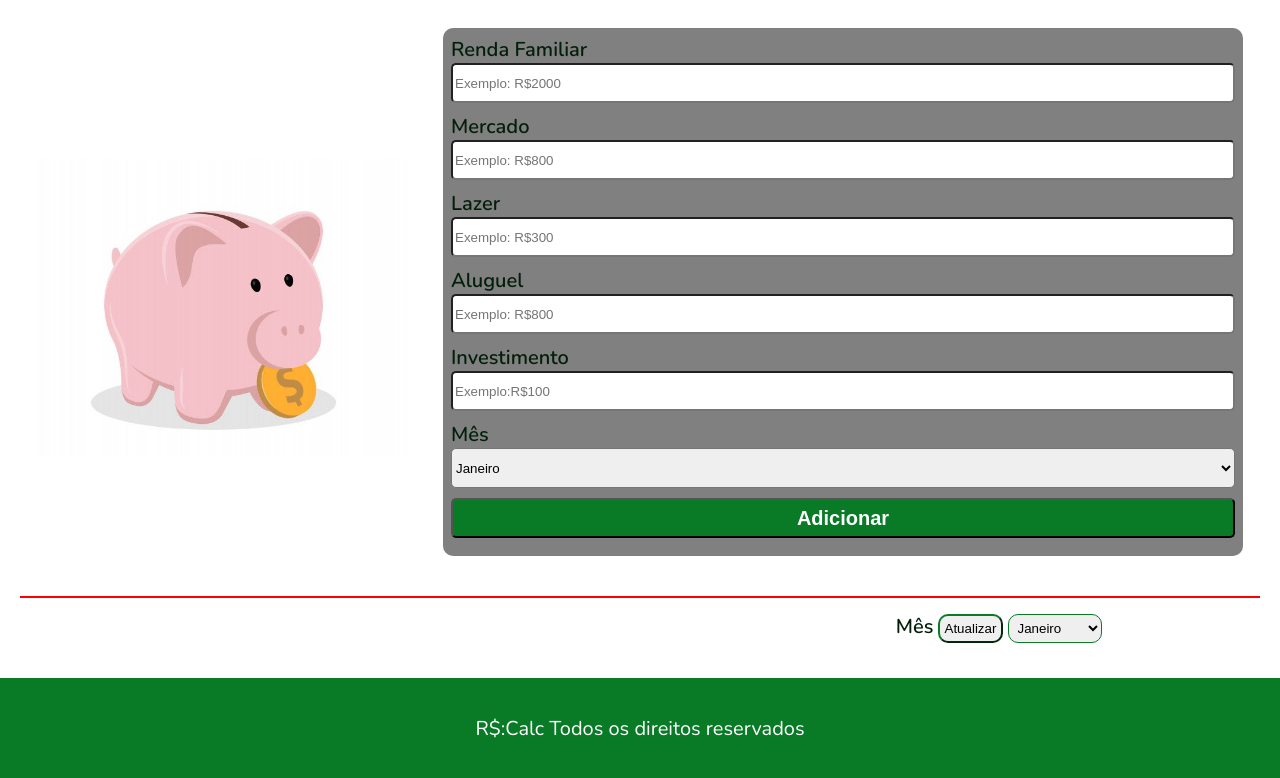
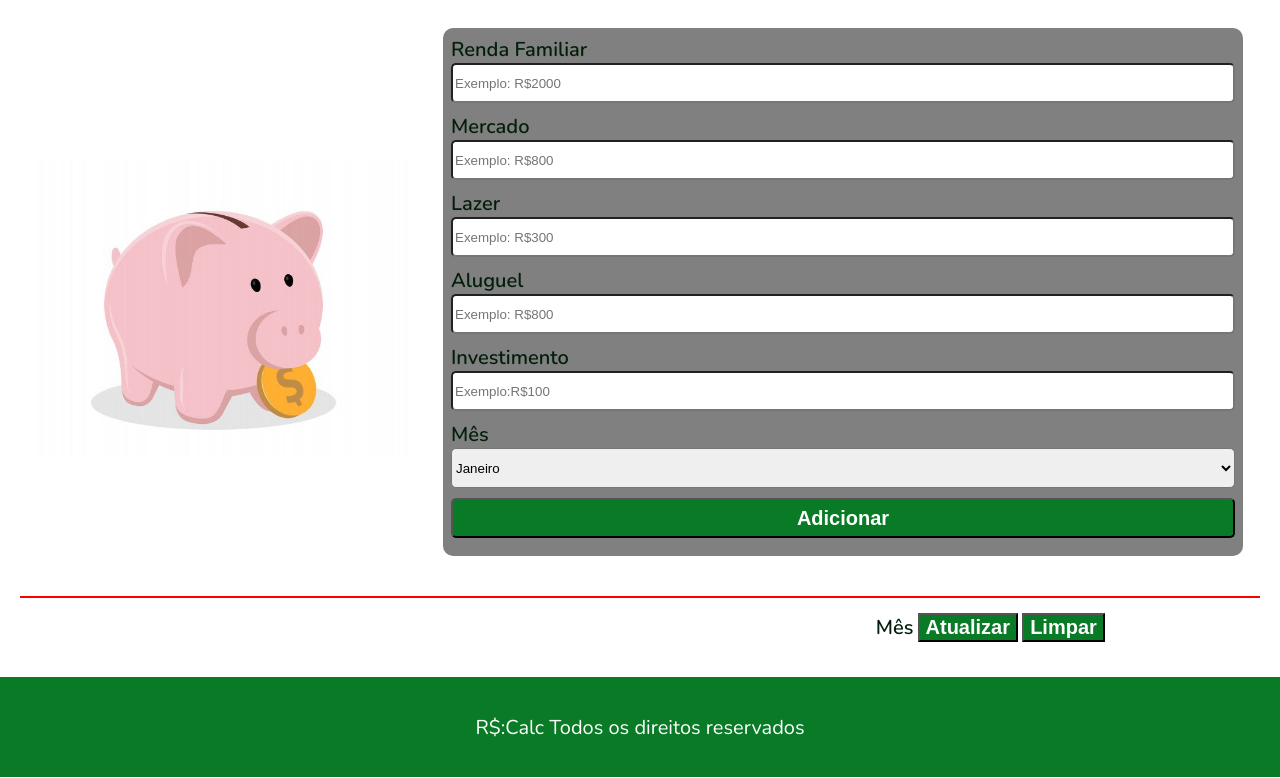
Before and after one commit to charles-tech/Controle-Financeiro-Domestico, a plain HTML site: page index.html in a window 1280 px wide. Shown: the part 175-953 px from the top of the page. Drawn offline with nearby package versions, Linux system fonts and the light colour scheme.

Commit message:
atualizando-limpando

```diff
--- a/index.html
+++ b/index.html
@@ -71,7 +71,8 @@
                     <option value="Dezembro">Dezembro</option>
 
                   </select>
-                <input class="imput botao" type="submit" value="Adicionar" class="cadastrar">
+                <input onclick="  atualizarPagina();
+                " class="imput botao" type="submit" value="Adicionar" class="cadastrar">
 
 
             </form>
@@ -106,22 +107,9 @@
             <div id="resultadoMes">
 
                 <label class="tituloResultado">Mês</label>
-                <button class="mes" onclick="atualizarPagina()">Atualizar</button>
-                <select name="mes" id="mes" class="mes">
-                    <option value="1">Janeiro</option>
-                    <option value="2">Fevereiro</option>
-                    <option value="3">Março</option>
-                    <option value="4">Abril</option>
-                    <option value="5">Maio</option>
-                    <option value="6">Junho</option>
-                    <option value="7">Julho</option>
-                    <option value="8">Agosto</option>
-                    <option value="9">Setembro</option>
-                    <option value="10">Outubro</option>
-                    <option value="11">Novembro</option>
-                    <option value="12">Dezembro</option>
+                <button class="botao" onclick="atualizarPagina()">Atualizar</button>
+                <button class="botao" onclick="limparLocalStorage()">Limpar</button>
 
-                  </select>
             </div>
 
 
--- a/js/main.js
+++ b/js/main.js
@@ -105,3 +105,7 @@ exibir();
 function atualizarPagina() {
   window.location.reload();
 }
+function limparLocalStorage() {
+  window.localStorage.clear();
+  atualizarPagina();
+}
```
